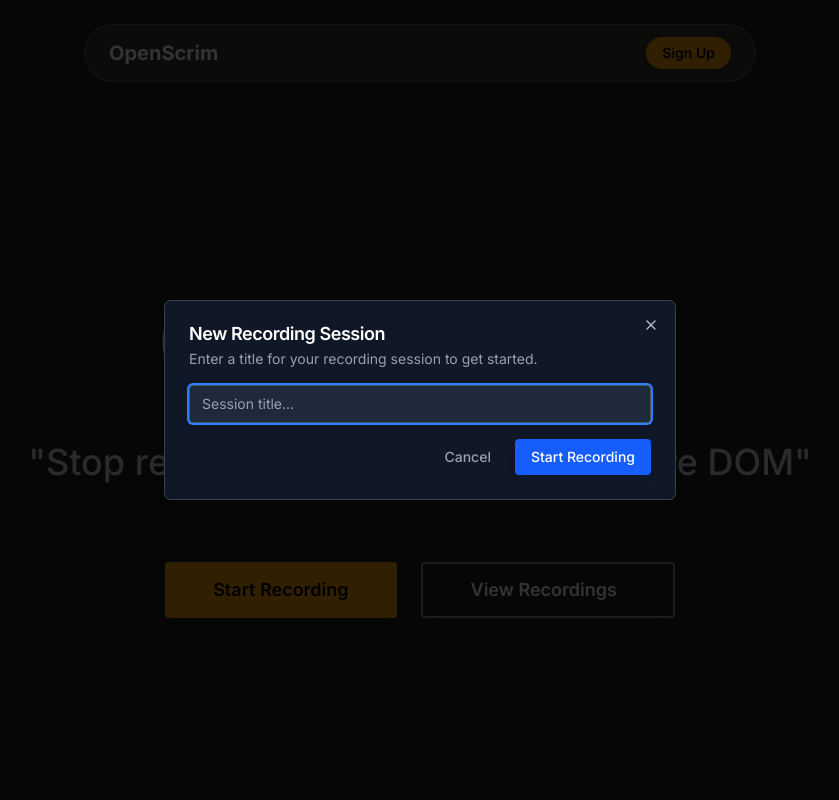
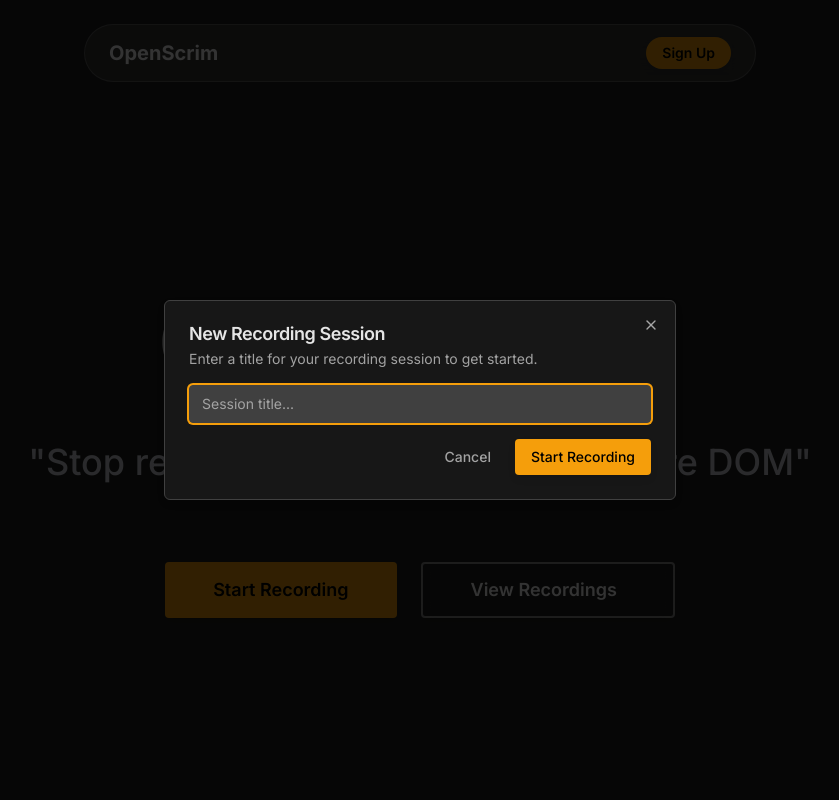
Before and after one commit to ayan-de/Interactive-video-code-editor-main-, a Next.js app in the folder apps/web/: page / in a window 1280 px wide. Both pictures are taken after a click on the button "Start Recording". Shown: the top 800 px of the page, without its empty margins (220-1059 px from the left). Built offline with nearby package versions, Linux system fonts and the light colour scheme; no server answers.

Commit message:
refactor: update PlaygroundModal styling to use theme-consistent semantic color variables

```diff
--- a/apps/web/app/components/playgroundCards/PlaygroundModal.tsx
+++ b/apps/web/app/components/playgroundCards/PlaygroundModal.tsx
@@ -25,12 +25,12 @@ export default function PlaygroundModal({
 
   return (
     <Dialog open={open} onOpenChange={onOpenChange}>
-      <DialogContent className="bg-gray-900 border-gray-700 text-white">
+      <DialogContent className="bg-background border-border text-foreground">
         <DialogHeader>
-          <DialogTitle className="text-white">
+          <DialogTitle className="text-foreground">
             New Recording Session
           </DialogTitle>
-          <DialogDescription className="text-gray-400">
+          <DialogDescription className="text-muted-foreground">
             Enter a title for your recording session to get started.
           </DialogDescription>
         </DialogHeader>
@@ -41,19 +41,19 @@ export default function PlaygroundModal({
             value={title}
             onChange={(e) => setTitle(e.target.value)}
             placeholder="Session title..."
-            className="px-3 py-2 bg-gray-800 border border-gray-600 rounded-md text-sm text-white placeholder-gray-400 focus:outline-none focus:ring-2 focus:ring-blue-500"
+            className="px-3 py-2 bg-input border border-border rounded-md text-sm text-foreground placeholder-muted-foreground focus:outline-none focus:ring-2 focus:ring-ring"
           />
 
           <div className="flex justify-end gap-2">
             <Button
               variant="ghost"
               onClick={() => onOpenChange(false)}
-              className="text-gray-400 hover:text-white"
+              className="text-muted-foreground hover:text-foreground"
             >
               Cancel
             </Button>
             <Button
-              className="bg-blue-600 hover:bg-blue-700 text-white"
+              className="bg-primary text-primary-foreground hover:bg-primary/90"
               onClick={() => {
                 const trimmed = title.trim();
                 if (!trimmed) return;
```
